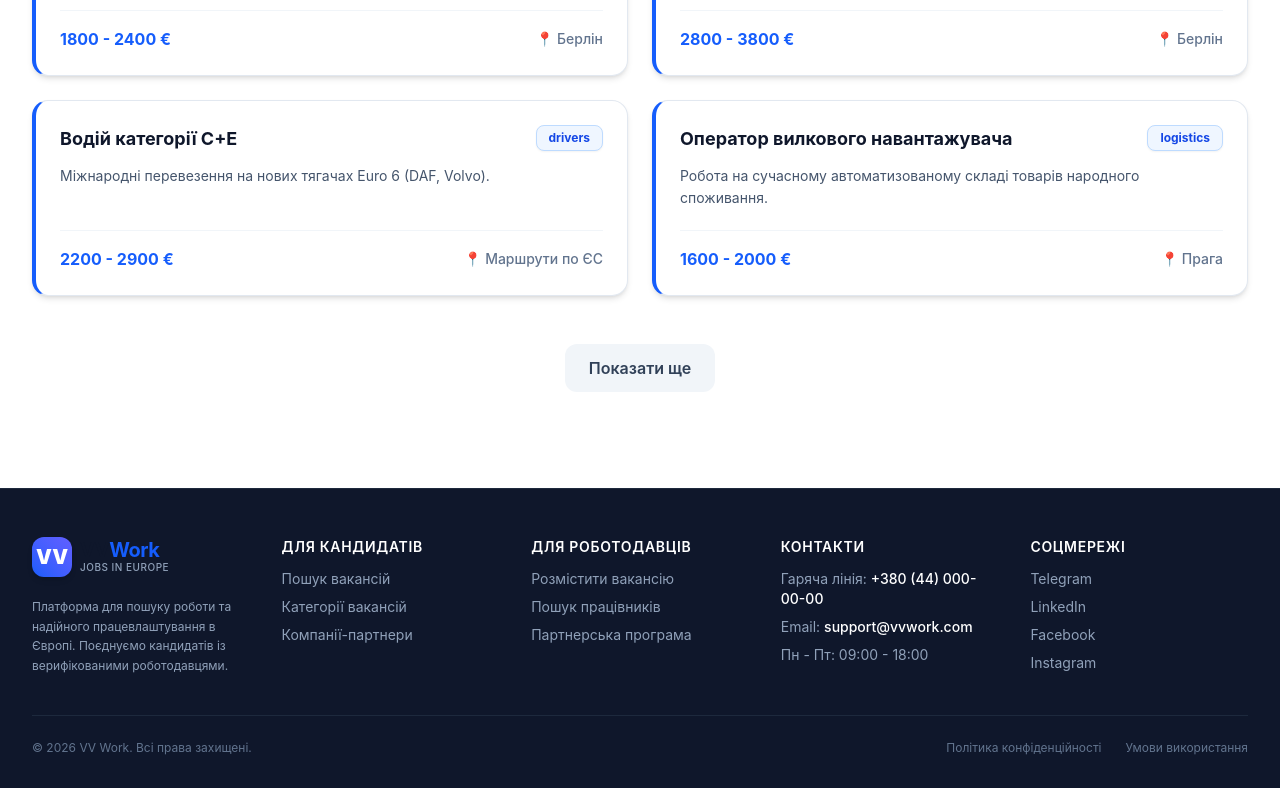
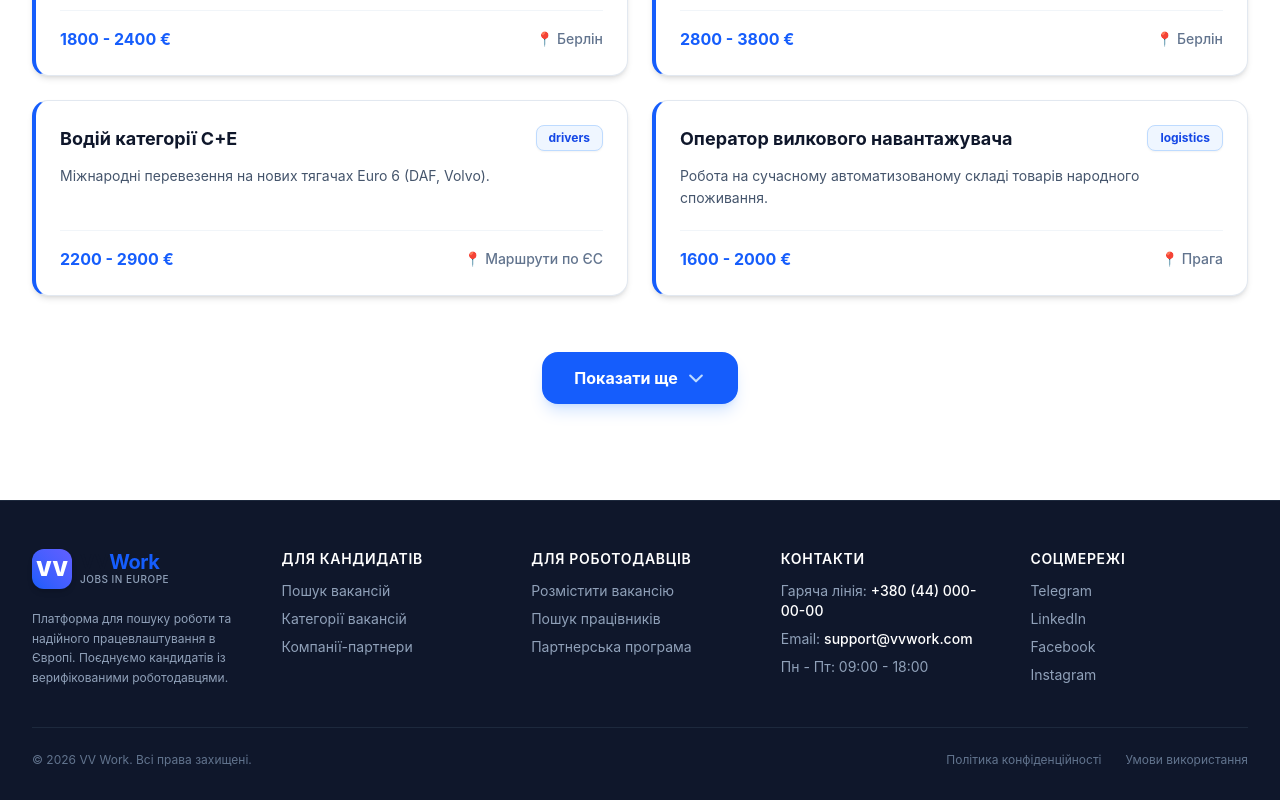
Before and after one commit to xovrashok/vv-work-platform, a React (Vite) app: page / in a window 1280 px wide. Shown: the part 1112-1912 px from the top of the page. Built offline with nearby package versions, Linux system fonts and the light colour scheme.

Commit message:
style: revamp Load More button UI in JobList

```diff
--- a/src/components/jobs/JobList.tsx
+++ b/src/components/jobs/JobList.tsx
@@ -68,12 +68,25 @@ const JobList = ({
       </div>
 
       {hasMore && (
-        <div className="text-center pt-4">
+        <div className="text-center pt-6">
           <button
             onClick={handleLoadMore}
-            className="px-6 py-3 bg-slate-100 hover:bg-slate-200 text-slate-700 font-semibold rounded-xl transition-colors cursor-pointer"
+            className="inline-flex items-center gap-2 px-8 py-3.5 bg-blue-600 hover:bg-blue-700 active:scale-[0.98] text-white font-bold rounded-2xl shadow-lg shadow-blue-500/20 hover:shadow-blue-500/30 transition-all duration-200 cursor-pointer"
           >
-            Показати ще
+            <span>Показати ще</span>
+            <svg
+              className="w-5 h-5 text-blue-200 group-hover:translate-y-0.5 transition-transform"
+              fill="none"
+              stroke="currentColor"
+              viewBox="0 0 24 24"
+            >
+              <path
+                strokeLinecap="round"
+                strokeLinejoin="round"
+                strokeWidth={2.5}
+                d="M19 9l-7 7-7-7"
+              />
+            </svg>
           </button>
         </div>
       )}
```
